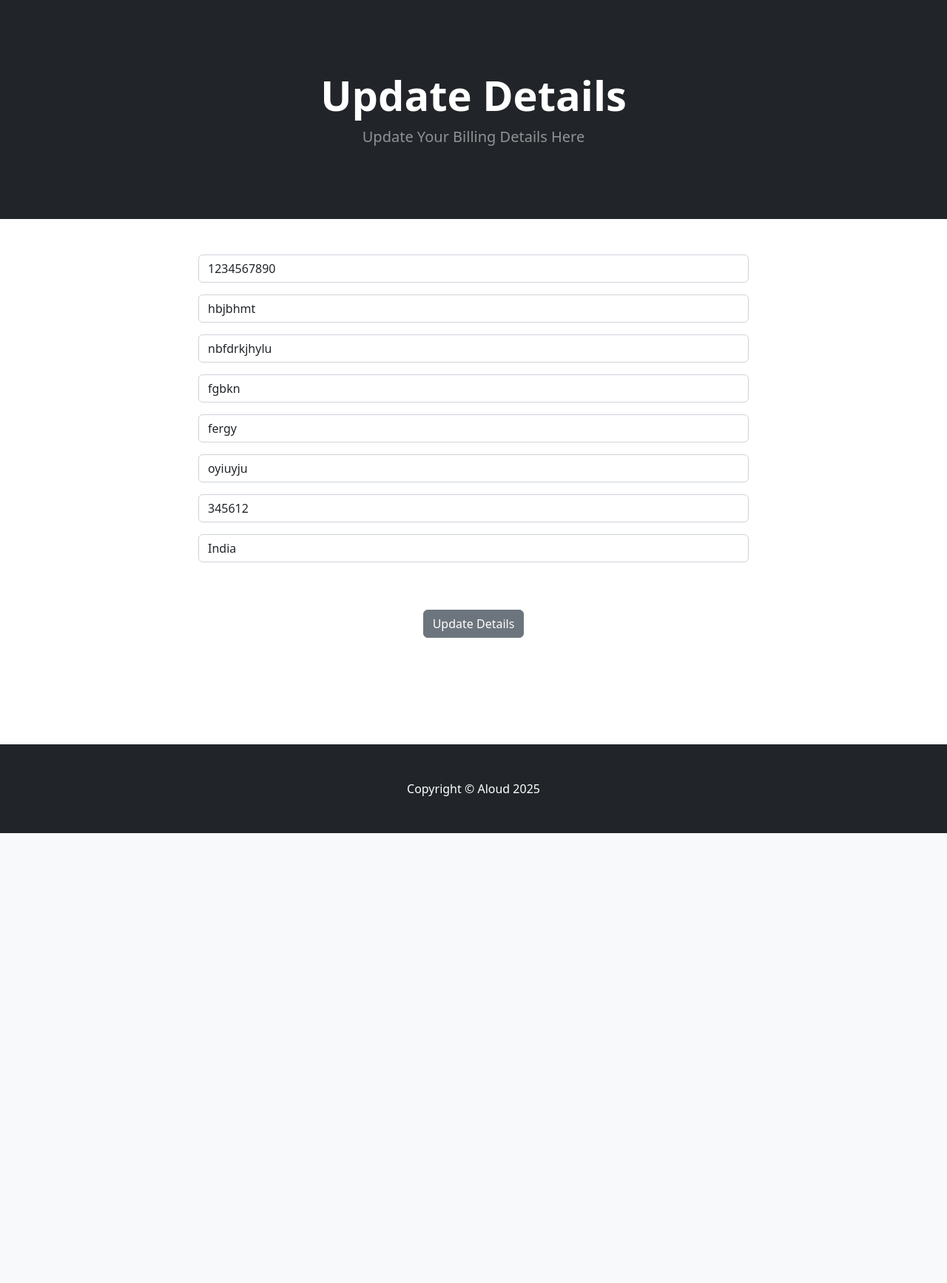
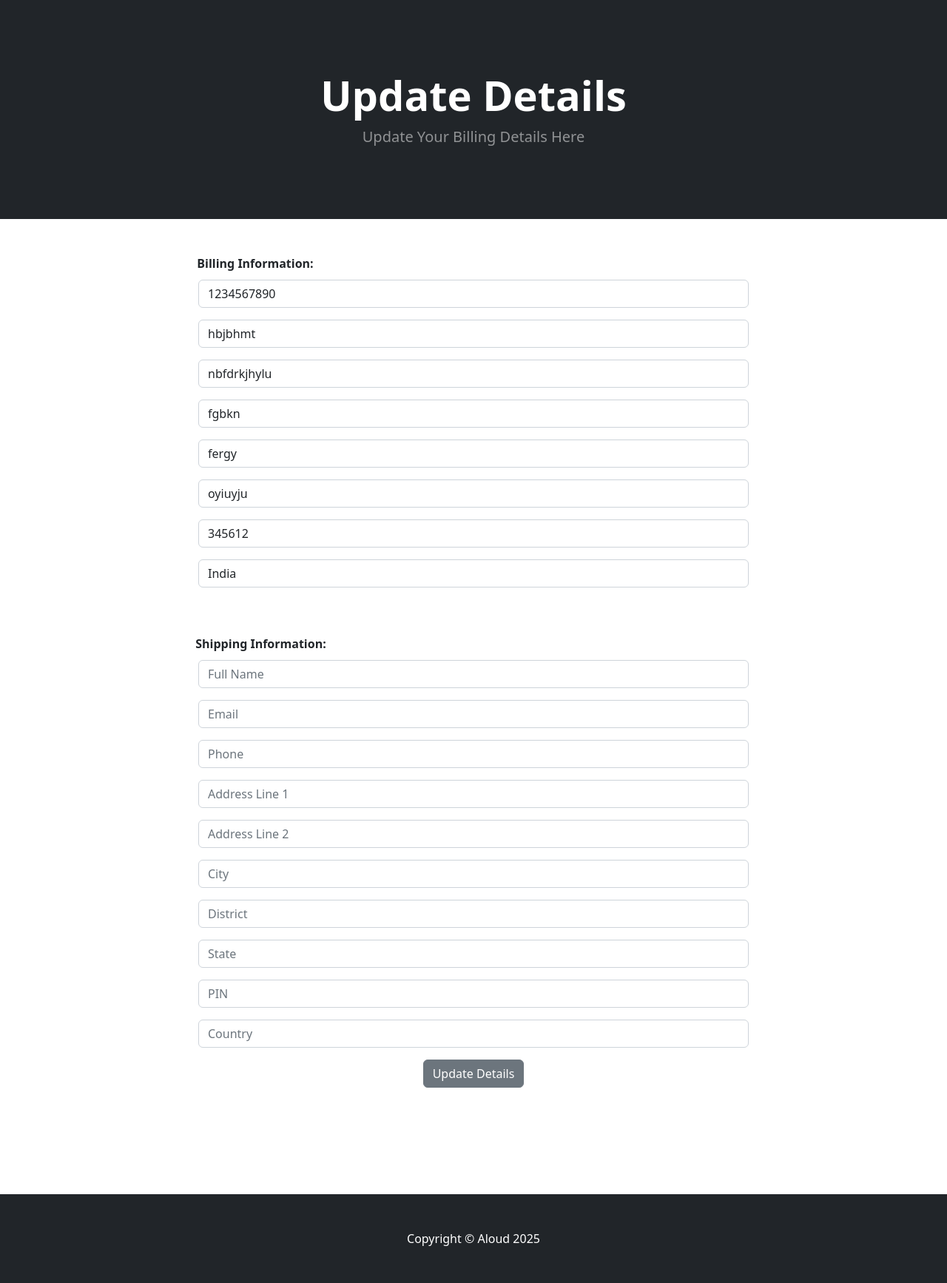
Before and after one commit to Sreedevi0602/ecom, a Django app: page /update_info/ in a window 1280 px wide. Shown: the part 65-1799 px from the top of the page at 74% size. Before the commit the page ends 1191 px from the top, so only its background shows below. Run offline with Django 5.2, Linux system fonts and the light colour scheme; a user stored in the database is signed in; data comes from the database, SQL or seed files in the repository; both versions use the stored data as it was after the commit; some libraries are stand-ins or nearby versions.

Commit message:
Shippinf info added by creating a new from under payment app and updating the update_info view and html page to get the newly cretaed form and its logic.

```diff
--- /dev/null
+++ b/ecom/payment/forms.py
@@ -0,0 +1,20 @@
+from django import forms
+from .models import ShippingAddress
+
+class ShippingForm(forms.ModelForm):
+    shipping_full_name = forms.CharField(label='', widget=forms.TextInput(attrs={'class': 'form-control', 'placeholder': 'Full Name'}), required= True)
+    shipping_email = forms.CharField(label='', widget=forms.TextInput(attrs={'class': 'form-control', 'placeholder': 'Email'}), required= True)
+    shipping_phone = forms.CharField(label='', widget=forms.TextInput(attrs={'class': 'form-control', 'placeholder': 'Phone'}), required= True)
+    shipping_address1 = forms.CharField(label='', widget=forms.TextInput(attrs={'class': 'form-control', 'placeholder': 'Address Line 1'}), required= True)
+    shipping_address2 = forms.CharField(label='', widget=forms.TextInput(attrs={'class': 'form-control', 'placeholder': 'Address Line 2'}), required= False)
+    shipping_city = forms.CharField(label='', widget=forms.TextInput(attrs={'class': 'form-control', 'placeholder': 'City'}), required= True)
+    shipping_district = forms.CharField(label='', widget=forms.TextInput(attrs={'class': 'form-control', 'placeholder': 'District'}), required= True)
+    shipping_state = forms.CharField(label='', widget=forms.TextInput(attrs={'class': 'form-control', 'placeholder': 'State'}), required= True)
+    shipping_zipcode = forms.CharField(label='', widget=forms.TextInput(attrs={'class': 'form-control', 'placeholder': 'PIN'}), required= True)
+    shipping_country = forms.CharField(label='', widget=forms.TextInput(attrs={'class': 'form-control', 'placeholder': 'Country'}), required= True)
+
+    class Meta:
+        model = ShippingAddress
+        fields = ['shipping_full_name', 'shipping_email', 'shipping_phone', 'shipping_address1', 'shipping_address2', 'shipping_city', 'shipping_district', 'shipping_state', 'shipping_zipcode', 'shipping_country']
+
+        exclude = ['user']
--- a/ecom/store/templates/update_info.html
+++ b/ecom/store/templates/update_info.html
@@ -15,13 +15,24 @@
     <center>
       <div class="col-8">
         <br /><br />
-
+        <div style="margin-bottom: 10px; margin-left: -590px;">
+        <strong>Billing Information:</strong>
+        </div>
         <form method="POST" action="{% url 'update_info' %}">
           {% csrf_token %}
 
+
+
           {{ info_form.as_p }}
 
+
+
+
           <br/><br/>
+          <div style="margin-bottom: 10px; margin-left: -575px;">
+          <strong>Shipping Information:</strong>
+          </div>
+          {{ shipping_form.as_p }}
 
           <button type="submit" class="btn btn-secondary">
             Update Details
--- a/ecom/store/views.py
+++ b/ecom/store/views.py
@@ -6,6 +6,8 @@ from .forms import *
 from django.db.models import Q
 import json
 from cart.cart import Cart
+from payment.forms import ShippingForm
+from payment.models import ShippingAddress
 
 # Create your views here.
 def search(request):
@@ -29,15 +31,22 @@ def search(request):
 
 def update_info(request):
     if request.user.is_authenticated:
+        #current user
         current_user = Profile.objects.get(user__id=request.user.id)
+        #current user's shipping info
+        shipping_user = ShippingAddress.objects.filter(user__id=request.user.id).first()
+        #get original user form
         info_form = UserInfoForm(request.POST or None, instance=current_user)
+        #get user's shipping form
+        shipping_form = ShippingForm(request.POST or None, instance=shipping_user)
 
-        if info_form.is_valid():
+        if info_form.is_valid() or shipping_form.is_valid():
             info_form.save()
+            shipping_form.save()
             messages.success(request, 'Your Details Have Been Updated Successfully')
             return redirect('home')
 
-        return render(request, 'update_info.html', {'info_form': info_form})
+        return render(request, 'update_info.html', {'info_form': info_form, 'shipping_form': shipping_form})
 
     else:
         messages.success(request, 'You need to Sign Up to have Access to This Page')
```
Also changed, not shown: ecom/db.sqlite3.
